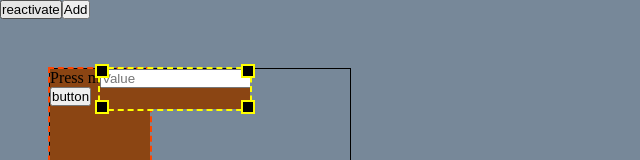
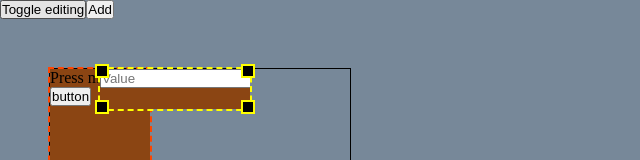
Before and after one commit to abesic-starke/sandbox, a Vue app: page / in a window 1280 px wide. Shown: the top 160 px of the page, without its empty margins (0-640 px from the left). Built offline with nearby package versions, Linux system fonts and the light colour scheme.

Commit message:
Update App.vue

```diff
--- a/src/App.vue
+++ b/src/App.vue
@@ -1,6 +1,6 @@
 <template>
   <div class="App">
-    <button @click="active = !active">reactivate</button>
+    <button @click="active = !active">Toggle editing</button>
     <MoveResize
       :active="active"
       :tileData="fields"
```
